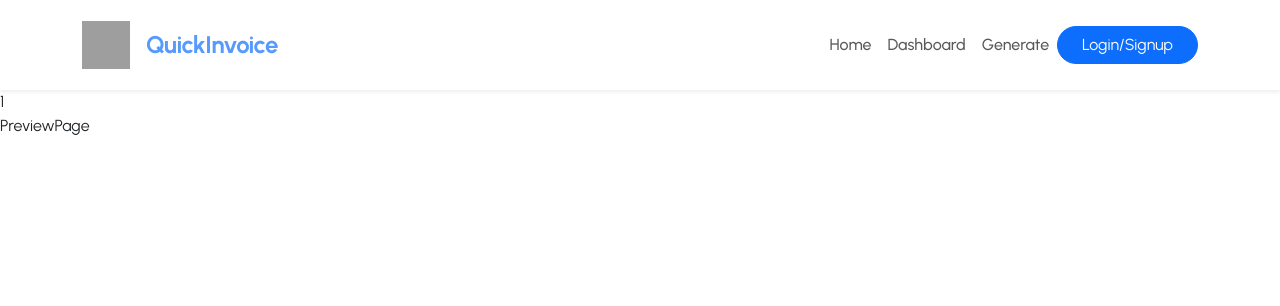
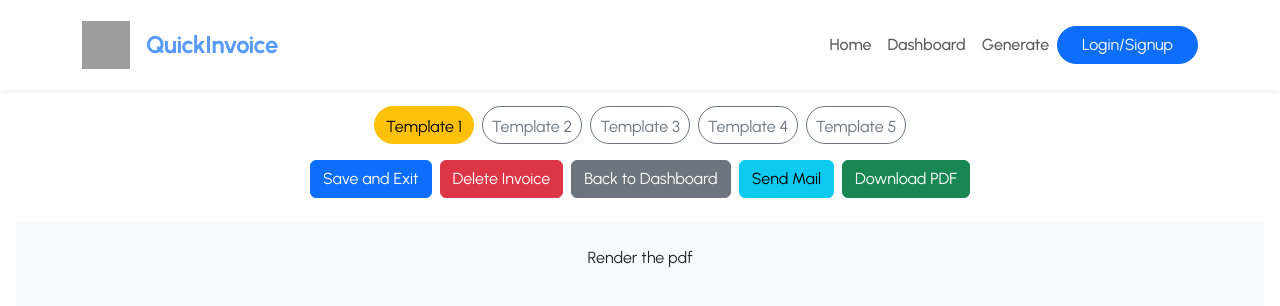
Before and after one commit to tharani-2006/Invoice-generator-application, a React (Vite) app in the folder client/: page /preview in a window 1280 px wide. Shown: the top 306 px of the page. Built offline with nearby package versions, Linux system fonts and the light colour scheme; grey boxes are pictures that could not be loaded.

Commit message:
create and develop invoice preview page

```diff
--- a/client/src/App.jsx
+++ b/client/src/App.jsx
@@ -4,7 +4,7 @@ import LandingPage from './pages/LandingPage/LandingPage'
 import DashBoard from './pages/DashBoard'
 import PreviewPage from './pages/PreviewPage'
 import MenuBar from './components/MenuBar'
-import Toaster from "react-hot-toast"
+import {Toaster} from "react-hot-toast"
 import MainPage from './pages/MainPage'
 
 const App = () => {
--- /dev/null
+++ b/client/src/components/InvoicePreview.jsx
@@ -0,0 +1,10 @@
+import { forwardRef } from "react"
+
+const InvoicePreview = forwardRef(({invoiceData, template}, ref) => {
+    return (
+        <div ref={ref} className="invoice-preview container px-2 py-2 overflow-x-auto">
+            Render the pdf
+        </div>
+    )
+})
+export default InvoicePreview
--- a/client/src/pages/MainPage.jsx
+++ b/client/src/pages/MainPage.jsx
@@ -4,8 +4,11 @@ import { AppContext } from '../context/AppContext'
 import InvoiceForm from '../components/InvoiceForm'
 import TemplateGrid from '../components/TemplateGrid'
 import toast from 'react-hot-toast'
+import { useNavigate } from 'react-router-dom'
 
 const MainPage = () => {
+
+  const navigate = useNavigate()
 
   const [isEditingTitle, setIsEditingTitle] = useState(false)
 
@@ -24,7 +27,10 @@ const MainPage = () => {
       toast.error("Please fill in all the fields for each item")
       return
     }
+    console.log("Items:", invoiceData.items);
+
     setSelectedTemplate(templateId)
+    navigate('/preview')
   }
 
   const handleTitleChange = (e) => {
@@ -52,7 +58,7 @@ const MainPage = () => {
               {isEditingTitle ? (
                 <input type="text"
                   className='form-control me-2'
-                  autofocus
+                  autoFocus
                   onBlur={handleTitleBlur} // this to return the pencil icon again after entering the input
                   onChange={handleTitleChange}
                   value={invoiceTitle}
--- a/client/src/pages/PreviewPage.jsx
+++ b/client/src/pages/PreviewPage.jsx
@@ -1,9 +1,54 @@
 import React from 'react'
+import { useRef, useContext } from 'react'
+import { AppContext } from '../context/AppContext'
+import { templates } from '../assets/assets'
+import InvoicePreview from '../components/InvoicePreview'
 
 const PreviewPage = () => {
+
+  const previewRef = useRef()
+
+  const {selectedTemplate,invoiceData} = useContext(AppContext)
+
   return (
-    <div>
-      PreviewPage
+    <div className=" previewpage container-fluid d-flex flex-column p-3 min-vh-100">
+
+      {/* Action Buttons */}
+      <div className="d-flex flex-column align-items center mb-4 gap-3">
+
+        {/* List of template buttons */}
+        <div className="d-flex gap-2 justify-content-center flex-wrap">
+          {templates.map(({id,label}) => (
+            <button
+              key={id}
+              style={{minWidth: '100px',height: '38px'}}
+              className={`btn btn-small rounded-pill p-2 ${selectedTemplate === id ? 'btn-warning' : 'btn-outline-secondary'}`}
+            >
+              {label}
+            </button>
+          ))}
+        </div>
+
+        {/* List of action buttons */}
+        <div className="d-flex flex-wrap gap-2 justify-content-center">
+          <button className="btn btn-primary d-flex align-items-center justify-content-center">Save and Exit</button>
+          <button className="btn btn-danger">Delete Invoice</button>
+          <button className="btn btn-secondary ">Back to Dashboard</button>
+          <button className="btn btn-info">Send Mail</button>
+          <button className="btn btn-success d-flex align-items-center justify-content-center">Download PDF</button>
+        </div>
+
+      </div>
+
+      {/* Display the invoice preview */}
+      <div className="flex-grow-1 overflow-auto d-flex justify-content-center align-items-start bg-light py-3">
+
+          <div ref={previewRef} className='invoice-preview'>
+            <InvoicePreview invoiceData={invoiceData} template={selectedTemplate} />
+          </div>
+
+      </div>
+
     </div>
   )
 }
```
